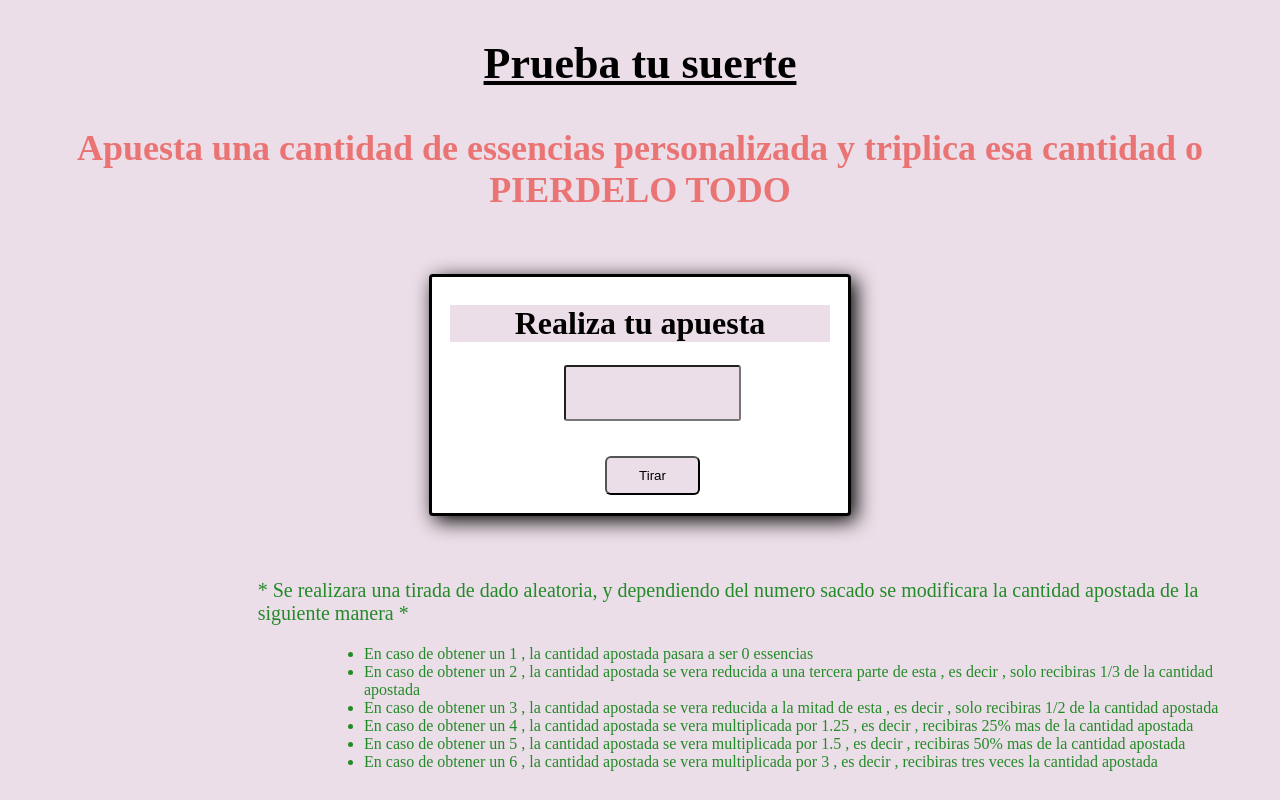
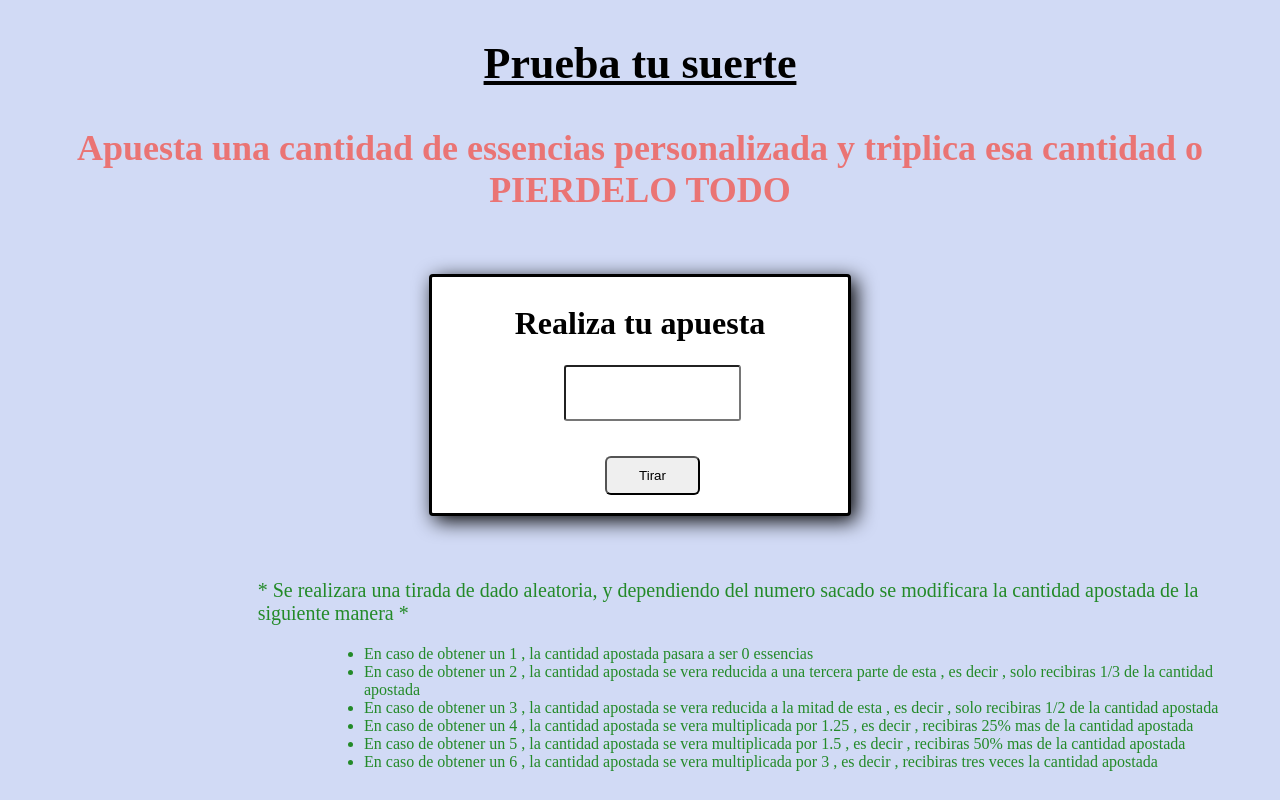
Before and after one commit to Luxary147/Ackernm, a PHP site: page /tirada.php in a window 1280 px wide. Run offline with PHP 8.4, Linux system fonts and the light colour scheme.

Commit message:
Update tirada.css

```diff
--- a/php/tirada.css
+++ b/php/tirada.css
@@ -1,5 +1,5 @@
-       *{
-             background-color: rgb(236, 222, 232);
+       body{
+             background-color: rgb(209, 218, 245);
         }
 
         #formulario h1{
```
